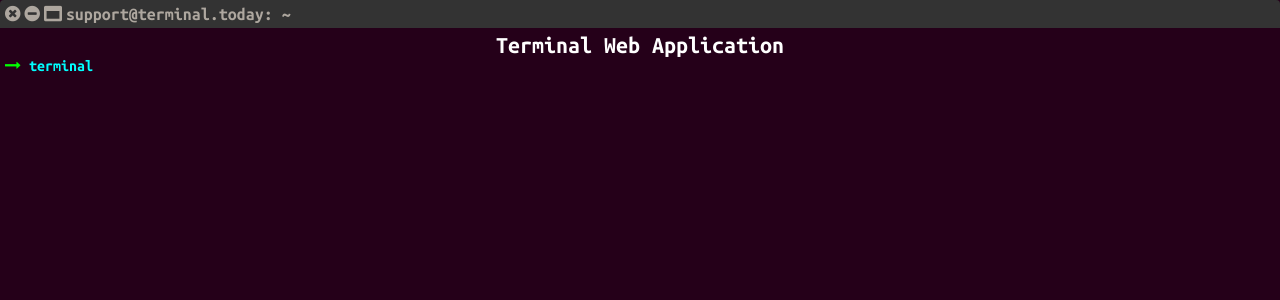
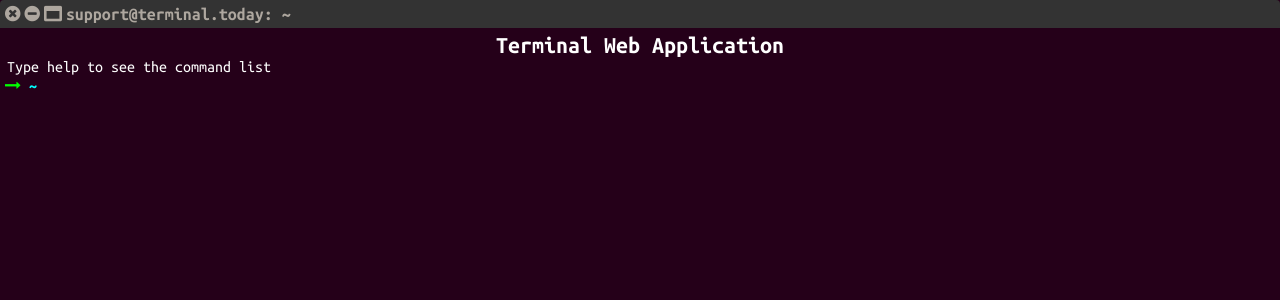
Before and after one commit to arsho/terminal, a React (Create React App) app: page / in a window 1280 px wide. Shown: the top 300 px of the page. Built offline with nearby package versions, Linux system fonts and the light colour scheme.

Commit message:
added initial message and updated clear screen

```diff
--- a/public/assets/css/style.css
+++ b/public/assets/css/style.css
@@ -22,6 +22,7 @@ body{
 header{
     text-align: center;
 }
+
 header pre{
     display: inline-block;
     text-align: left;
@@ -67,7 +68,7 @@ header pre{
 }
 
 .terminal_body::-webkit-scrollbar-thumb {
-    background-color: #AEA79F;
+    background-color: #9d4100;
 }
 
 .command{
--- a/src/components/Command.js
+++ b/src/components/Command.js
@@ -3,23 +3,28 @@ import CommandPrefix from './CommandPrefix';
 import TableComponent from './TableComponent';
 import MultiLineComponent from './MultiLineComponent';
 
-class Command extends Component{
+class Command extends Component {
 
-    render(){
-        return(
+    render() {
+        const user_command = this.props.command[0];
+        const output_value = this.props.command[1];
+        const output_format = this.props.command[2];
+        return (
             <div>
+                {user_command !== "" &&
                 <div className="command">
-                    <CommandPrefix/> {this.props.command[0]}
+                    <CommandPrefix/> {user_command}
                 </div>
+                }
                 <div className="command">
-                    {this.props.command[2] === "table" &&
-                        <TableComponent rows={this.props.command[1]}/>
+                    {output_format === "table" &&
+                    <TableComponent rows={output_value}/>
                     }
-                    {this.props.command[2] === "single_line" &&
-                        <div>{this.props.command[1]}</div>
+                    {output_format === "single_line" &&
+                    <div>{output_value}</div>
                     }
-                    {this.props.command[2]=== "multi_line" &&
-                        <MultiLineComponent lines={this.props.command[1]}/>
+                    {output_format === "multi_line" &&
+                    <MultiLineComponent lines={output_value}/>
                     }
                 </div>
             </div>
--- a/src/components/CommandPrefix.js
+++ b/src/components/CommandPrefix.js
@@ -6,9 +6,8 @@ class CommandPrefix extends Component{
             <span>
                 <span className="green bold">
                     <i className="fa fa-long-arrow-right"></i>
-                    {/*<i className="fa fa-terminal"></i>*/}
                 </span>
-                <span className="skyblue bold"> terminal </span>
+                <span className="skyblue bold"> ~ </span>
             </span>
         );
     }
--- a/src/components/UserInteraction.js
+++ b/src/components/UserInteraction.js
@@ -2,15 +2,28 @@ import React, {Component} from 'react';
 import PreviousCommands from './PreviousCommands';
 import CommandPrefix from './CommandPrefix';
 import data from '../data';
-import {get_terminal_output_data,
+import {
+    get_terminal_output_data,
     get_help_output,
-    get_man_output
+    get_man_output,
+    get_initial_message,
+    get_unknown_command_output
 } from "../services/TerminalServices";
 
-class UserInteraction extends Component{
-    constructor(props){
+class UserInteraction extends Component {
+    constructor(props) {
         super(props);
-        this.state = {data:[]};
+        this.state = {data: []};
+    }
+
+    _clear_screen(){
+        let initial_message = get_initial_message();
+        let initial_output = get_terminal_output_data("", initial_message, "single_line");
+        this.setState({data: [initial_output]});
+    }
+
+    componentDidMount() {
+        this._clear_screen();
     }
 
     _handleBlur = (event) => {
@@ -18,32 +31,32 @@ class UserInteraction extends Component{
     }
 
     _handleKeyPress = (event) => {
-        if(event.key === 'Enter'){
+        if (event.key === 'Enter') {
             let user_value = event.target.value;
             let previous_data = this.state.data;
             let valid_command = false;
-            if(user_value.startsWith("man")){
+            if (user_value.startsWith("man")) {
                 valid_command = true;
                 let man_output = get_man_output(user_value);
                 let current_command_output = get_terminal_output_data(user_value, man_output, "multi_line");
                 this.setState({data: [...previous_data, current_command_output]});
             }
-            else{
-                for(let key in data){
+            else {
+                for (let key in data) {
                     let value = data[key];
-                    if(key === user_value || user_value.startsWith("man")){
+                    if (key === user_value || user_value.startsWith("man")) {
                         valid_command = true;
                         let format = value["format"];
                         // Check if user enters output only command or action command
-                        if(format!=="command"){
+                        if (format !== "command") {
                             let new_terminal_output = get_terminal_output_data(user_value, value["output"], format);
                             this.setState({data: [...previous_data, new_terminal_output]});
                         }
-                        else{
-                            if(key==="clear"){
-                                this.setState({data: []});
+                        else {
+                            if (key === "clear") {
+                                this._clear_screen();
                             }
-                            else if(key==="help"){
+                            else if (key === "help") {
                                 let help_output = get_help_output();
                                 let current_command_output = get_terminal_output_data(user_value, help_output, "multi_line");
                                 this.setState({data: [...previous_data, current_command_output]});
@@ -54,17 +67,17 @@ class UserInteraction extends Component{
 
             }
 
-            if(valid_command === false){
-                let terminal_output = user_value+": command not found";
-                let format = "single_line"; //single_line, multi_line, table, code
-                let new_pair = get_terminal_output_data(user_value, terminal_output, format);
-                this.setState({data: [...previous_data, new_pair]});
+            if (valid_command === false) {
+                let terminal_output = get_unknown_command_output();
+                let current_command_output = get_terminal_output_data(user_value, terminal_output, "single_line");
+                this.setState({data: [...previous_data, current_command_output]});
             }
             event.target.value = "";
         }
     };
-    render(){
-        return(
+
+    render() {
+        return (
             <div>
                 <PreviousCommands data={this.state.data}/>
                 <CommandPrefix/>
--- a/src/services/TerminalServices.js
+++ b/src/services/TerminalServices.js
@@ -49,3 +49,11 @@ export function get_help_output(){
     command_list.unshift("Available commands:");
     return command_list;
 }
+
+export function get_unknown_command_output(command){
+    return command + ": command not found";
+}
+
+export function get_initial_message() {
+    return "Type help to see the command list";
+}
```
